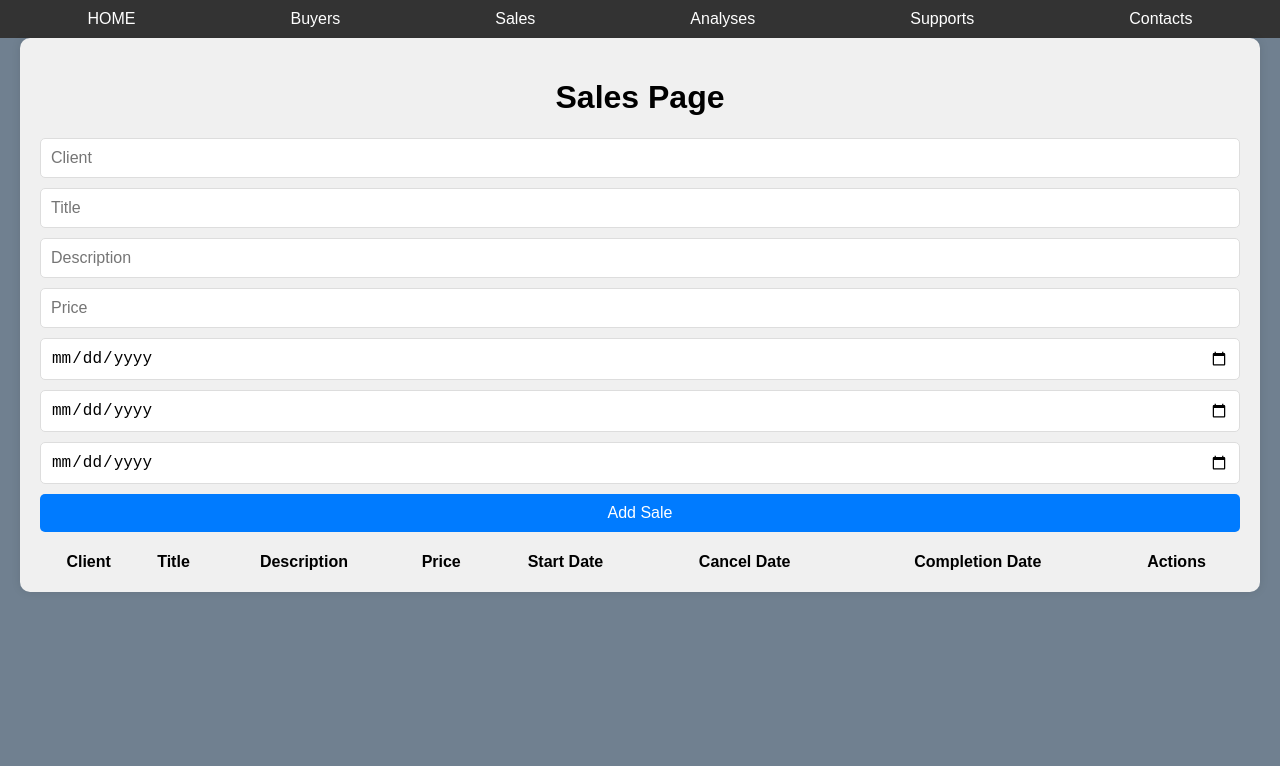
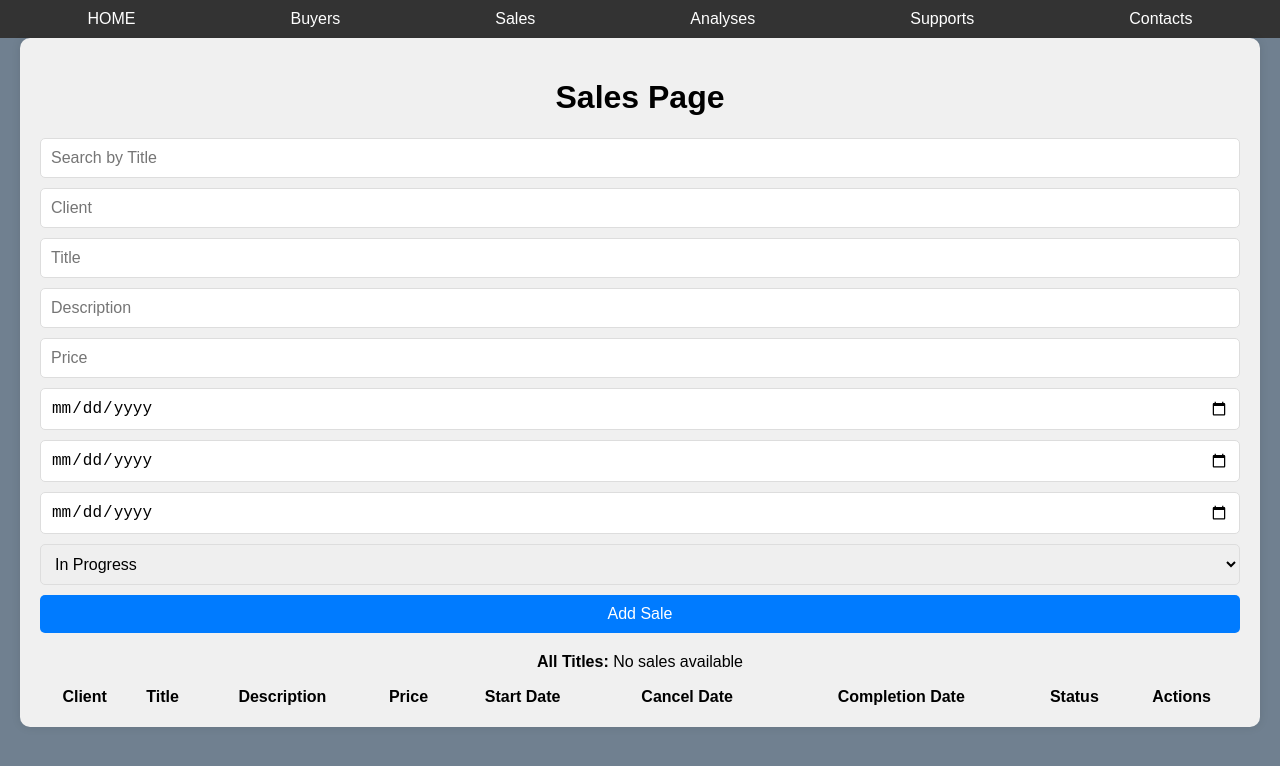
Before and after one commit to WoWcheek/CRM, a React (Vite) app in the folder Frontend/: page /sales in a window 1280 px wide. Shown: the top 766 px of the page. Built offline with nearby package versions, Linux system fonts and the light colour scheme.

Commit message:
buyer & sale

```diff
--- a/Frontend/src/components/Buyers.jsx
+++ b/Frontend/src/components/Buyers.jsx
@@ -11,6 +11,7 @@ function Buyers() {
     email: '',
   });
   const [errors, setErrors] = useState({});
+  const [searchQuery, setSearchQuery] = useState('');
 
   const validateInput = () => {
     const newErrors = {};
@@ -67,10 +68,25 @@ function Buyers() {
     setBuyers(buyers.filter((buyer) => buyer.id !== id));
   };
 
+  const filteredBuyers = buyers.filter((buyer) => {
+    return (
+      buyer.fullName.toLowerCase().includes(searchQuery.toLowerCase()) ||
+      buyer.phoneNumber.includes(searchQuery)
+    );
+  });
+
   return (
     <div style={styles.container}>
       <h1 style={styles.title}>Buyers Page</h1>
+
       <form style={styles.form} onSubmit={(e) => e.preventDefault()}>
+        <input
+          type="text"
+          placeholder="Search by Full Name or Phone Number"
+          value={searchQuery}
+          onChange={(e) => setSearchQuery(e.target.value)}
+          style={styles.input}
+        />
         <input
           type="text"
           placeholder="Full Name"
@@ -143,7 +159,7 @@ function Buyers() {
           </tr>
         </thead>
         <tbody>
-          {buyers.map((buyer) => (
+          {filteredBuyers.map((buyer) => (
             <tr key={buyer.id}>
               <td>{buyer.fullName}</td>
               <td>{buyer.gender}</td>
@@ -152,10 +168,10 @@ function Buyers() {
               <td>{buyer.phoneNumber}</td>
               <td>{buyer.email}</td>
               <td>
-                <button onClick={() => handleDeleteBuyer(buyer.id)} style={styles.actionButton}>
+                <button onClick={() => handleDeleteBuyer(buyer.id)} style={styles.deleteButton}>
                   Delete
                 </button>
-                <button style={styles.actionButton}>Edit</button>
+                <button style={styles.editButton}>Edit</button>
               </td>
             </tr>
           ))}
@@ -208,14 +224,22 @@ const styles = {
     borderCollapse: 'collapse',
     textAlign: 'left',
   },
-  actionButton: {
-    margin: '0 5px',
-    padding: '5px 10px',
+  deleteButton: {
+    backgroundColor: 'red',
+    color: '#fff',
+    border: 'none',
+    padding: '5px',
     borderRadius: '5px',
+    cursor: 'pointer',
+    marginRight: '5px',
+  },
+  editButton: {
+    backgroundColor: 'green',
+    color: '#fff',
     border: 'none',
+    padding: '5px',
+    borderRadius: '5px',
     cursor: 'pointer',
-    backgroundColor: '#28a745',
-    color: '#fff',
   },
 };
 
--- a/Frontend/src/components/Sales.jsx
+++ b/Frontend/src/components/Sales.jsx
@@ -10,7 +10,9 @@ function Sales() {
     startDate: '',
     cancelDate: '',
     completionDate: '',
+    status: 'In Progress', // Default status
   });
+  const [searchTitle, setSearchTitle] = useState('');
 
   const handleAddSale = () => {
     setSales([...sales, { ...newSale, id: Date.now() }]);
@@ -22,13 +24,32 @@ function Sales() {
       startDate: '',
       cancelDate: '',
       completionDate: '',
+      status: 'In Progress',
     });
   };
+
+  const handleDeleteSale = (id) => {
+    setSales(sales.filter((sale) => sale.id !== id));
+  };
+
+  const filteredSales = sales.filter((sale) =>
+    sale.title.toLowerCase().includes(searchTitle.toLowerCase())
+  );
+
+  const allTitles = sales.map((sale) => sale.title).join(', ');
 
   return (
     <div style={styles.container}>
       <h1>Sales Page</h1>
+
       <div style={styles.form}>
+        <input
+          style={styles.input}
+          type="text"
+          placeholder="Search by Title"
+          value={searchTitle}
+          onChange={(e) => setSearchTitle(e.target.value)}
+        />
         <input
           style={styles.input}
           type="text"
@@ -78,10 +99,21 @@ function Sales() {
           value={newSale.completionDate}
           onChange={(e) => setNewSale({ ...newSale, completionDate: e.target.value })}
         />
+        <select
+          style={styles.input}
+          value={newSale.status}
+          onChange={(e) => setNewSale({ ...newSale, status: e.target.value })}
+        >
+          <option value="In Progress">In Progress</option>
+          <option value="Completed">Completed</option>
+        </select>
         <button style={styles.button} onClick={handleAddSale}>
           Add Sale
         </button>
       </div>
+
+      <p><strong>All Titles:</strong> {allTitles || 'No sales available'}</p>
+
       <table style={styles.table}>
         <thead>
           <tr>
@@ -92,11 +124,12 @@ function Sales() {
             <th>Start Date</th>
             <th>Cancel Date</th>
             <th>Completion Date</th>
+            <th>Status</th>
             <th>Actions</th>
           </tr>
         </thead>
         <tbody>
-          {sales.map((sale) => (
+          {filteredSales.map((sale) => (
             <tr key={sale.id}>
               <td>{sale.client}</td>
               <td>{sale.title}</td>
@@ -105,8 +138,11 @@ function Sales() {
               <td>{sale.startDate}</td>
               <td>{sale.cancelDate}</td>
               <td>{sale.completionDate}</td>
+              <td>{sale.status}</td>
               <td>
-                <button style={styles.deleteButton}>Delete</button>
+                <button style={styles.deleteButton} onClick={() => handleDeleteSale(sale.id)}>
+                  Delete
+                </button>
                 <button style={styles.editButton}>Edit</button>
               </td>
             </tr>
@@ -127,7 +163,6 @@ const styles = {
     boxShadow: '0 0 10px rgba(0, 0, 0, 0.1)',
     textAlign: 'center',
   },
-
   form: {
     display: 'flex',
     flexDirection: 'column',
```
